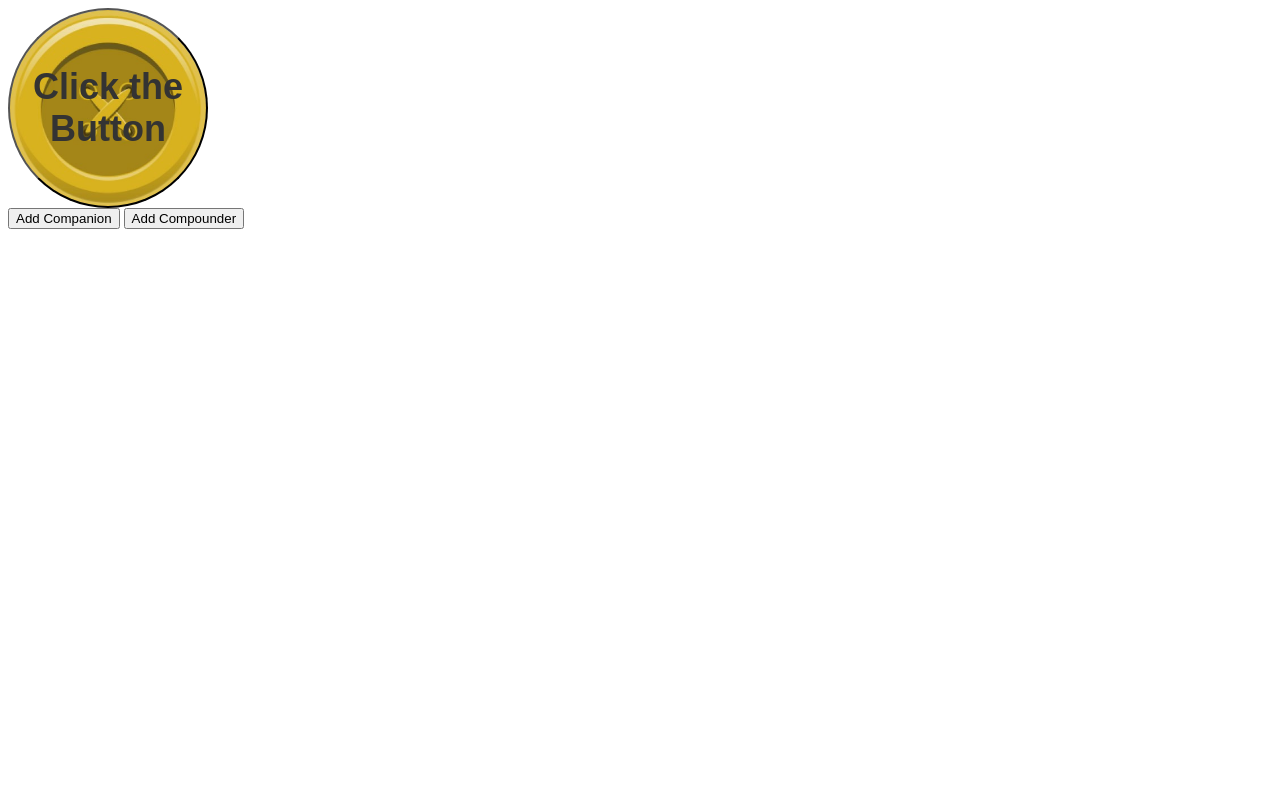
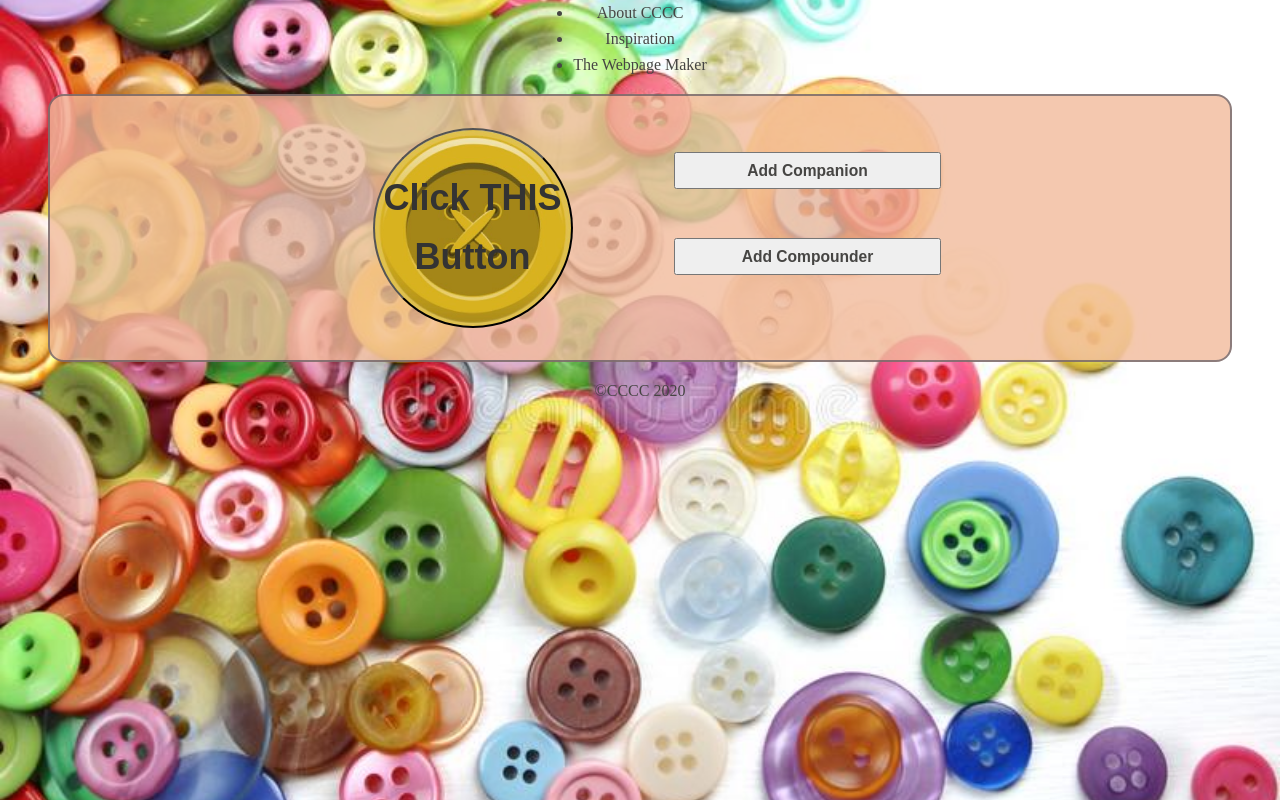
Before and after one commit to 2020-Spring-Cohort/click-counter-tatyanaasb, a plain HTML site: page index.html in a window 1280 px wide. Drawn offline with Linux system fonts and the light colour scheme.

Commit message:
fixed purchaseCompounder, added styling in css. Made grids and data to respond apropriately

```diff
--- a/index.html
+++ b/index.html
@@ -8,26 +8,37 @@
 </head>
 <body>
     <header>
-
+        <nav>
+            <ul>
+                <li>About CCCC</li>
+                <li>Inspiration</li>
+                <li>The Webpage Maker</li>
+            </ul>
+        </nav>
     </header>
     <div class="container">
     <main>
         <section class="clicker_buttons">
             <div class="clicker_main">
-                <button class="clicker_buttons__incrementer"><h1 id="head">Click the Button</h1></button>
+                <button class="clicker_buttons__incrementer"><h1 id="clicks">Click THIS Button</h1></button>
             </div>
             <div class="clicker_helpers">
-                <button class="clicker_buttons__companion">Add Companion</button>
-                <button class="clicker_buttons__compounder">Add Compounder</button>
+                <button class="clicker_buttons__companion"><h3 id="companions">Add Companion</h3></button>
+                <div class="clicker_data__current_companion"></div>
+                <button class="clicker_buttons__compounder"><h3 id="compounders">Add Compounder</h3></button>
+                <div class="clicker_data__current_compounder"></div>
             </div>
         </section>
         <section class="clicker_data">
             <div class="clicker_data__current_click"></div>
-            <div class="clicker_data__current_companion"></div>
-            <div class="clicker_data__current_compounder"></div>
+            <!-- <div class="clicker_data__current_companion"></div>
+            <div class="clicker_data__current_compounder"></div> -->
         </section>
     </main>
     </div>
     <script src="/src/js/clickcounter.js"></script>
 </body>
+<footer>
+    <p>&copy;CCCC 2020</p>
+</footer>
 </html>
--- a/src/css/style.css
+++ b/src/css/style.css
@@ -1,6 +1,67 @@
+* {
+    box-sizing: border-box;
+    line-height: 1.618em;
+    margin: 0;
+    padding: 0;
+    color: rgb(70, 69, 67);
+}
+
+html {
+    font-size: 16px;
+}
+
+header,
+main,
+footer {
+    margin: 0 auto;
+    max-width: 650px;
+    text-align: center;
+}
+
 h1 {
     font-size: 2.7em;
-color: #333333;
+    color: #333333;
+}
+
+body {
+    background-image: url(../img/buttons2_bkground.jpg);
+    background-repeat: no-repeat;
+    background-size: cover;
+    background-position: center;
+    background-attachment: fixed;
+}
+
+nav {
+    display: flex;
+    flex-flow: row;
+    list-style-type: none;
+    justify-content: center;
+}
+
+header nav :hover {
+    opacity: .5em;
+}
+
+.container {
+    margin: 1em 3em;
+    background-color: rgba(242, 187, 155, 0.8);
+    border-radius: 1em;
+    padding: 2em;
+    border: 2px solid  rgba(36, 48, 71, .5);
+}
+.clicker_buttons {
+    display: grid;
+    grid-template-columns: repeat(2, 1fr);
+    grid-template-rows: auto;
+    grid-column-gap: 1.25em;
+    text-align: center;
+}
+.clicker_helpers {
+    display: grid;
+    grid-template-columns: 1fr;
+    grid-template-rows: auto;
+    grid-row-gap: 1.25em;
+    padding: 1.5em;
 }
 
 .clicker_buttons__incrementer {
--- a/src/js/clickcounter.js
+++ b/src/js/clickcounter.js
@@ -60,16 +60,21 @@ class ClickCounter{
         this.clickValue = this.clickValue + (this.clickValue * .2);
     }
 
-    purchaseCompounder(){
-        this.compounderCount++;
-        this.clickCount -= this.compounderCost;
-        this.purchaseEachCompounder();
-        this.clickValueMultiplied();
-    }
-
     updateClickCounts(){
         this.clickCount = this.clickCount + (this.clickCompanionCount * this.clickValue)
     }
+
+    purchaseCompounder(){
+        if (this.clickCount >= this.compounderCost)
+        {
+            this.compounderCount++;
+            this.clickCount -= this.compounderCost;
+            this.purchaseEachCompounder();
+            this.clickValueMultiplied();
+            this.updateClickCounts();
+        }
+    }
+
 }
 
 const appButton = new ClickCounter();
@@ -82,7 +87,7 @@ const currentClickData = document.querySelector('.clicker_data__current_click')
 const currentCompanionData = document.querySelector('.clicker_data__current_companion')
 const currentCompounderData = document.querySelector('.clicker_data__current_compounder')
 
-const title = document.querySelector("#head");
+const title = document.querySelector("#clicks");
 
 const updateClickCountData = () => {
     title.innerText = (appButton.getClickCount())
```
Also changed, not shown: src/img/buttons2_bkground.jpg (added), src/img/buttons_bkground.jpg (added).
